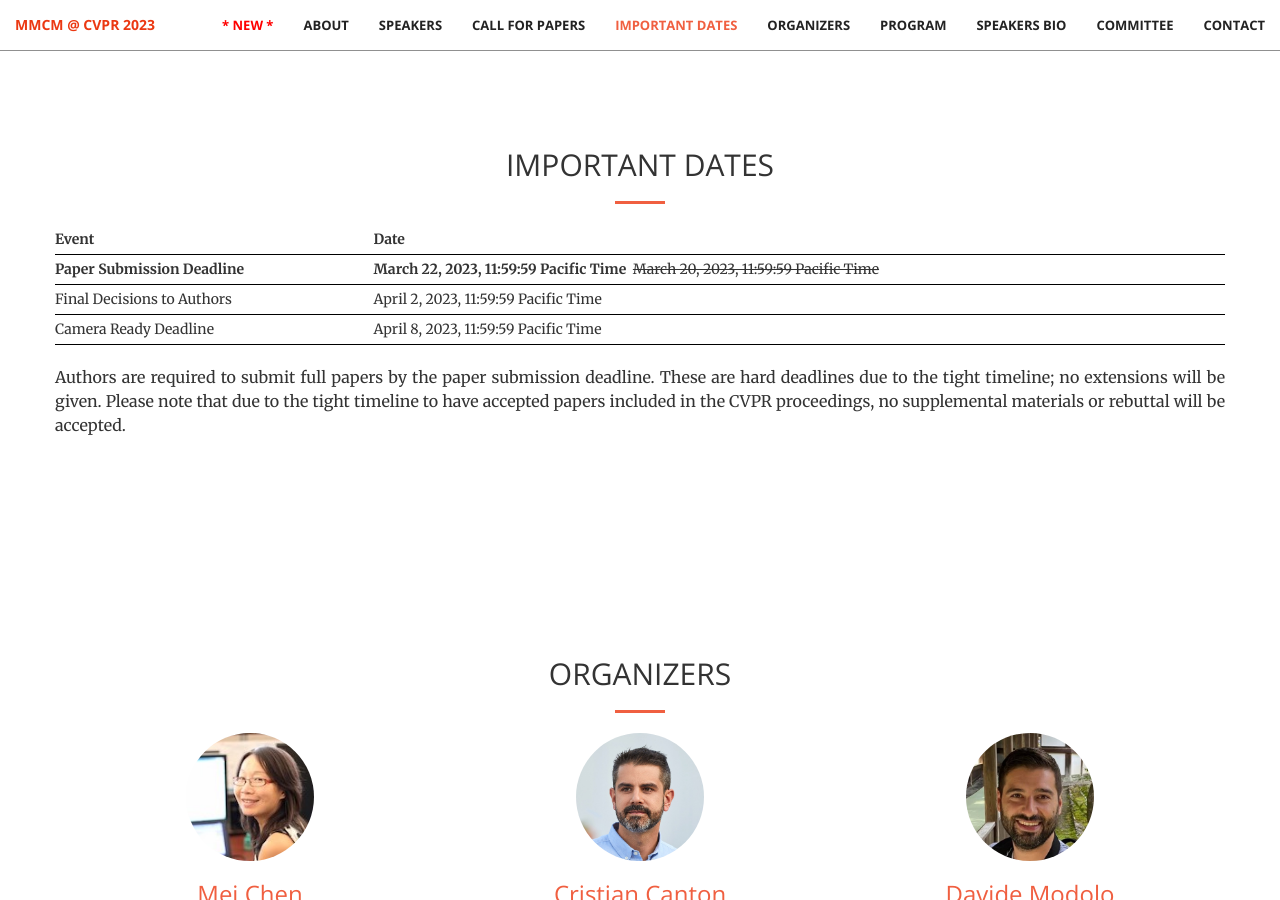
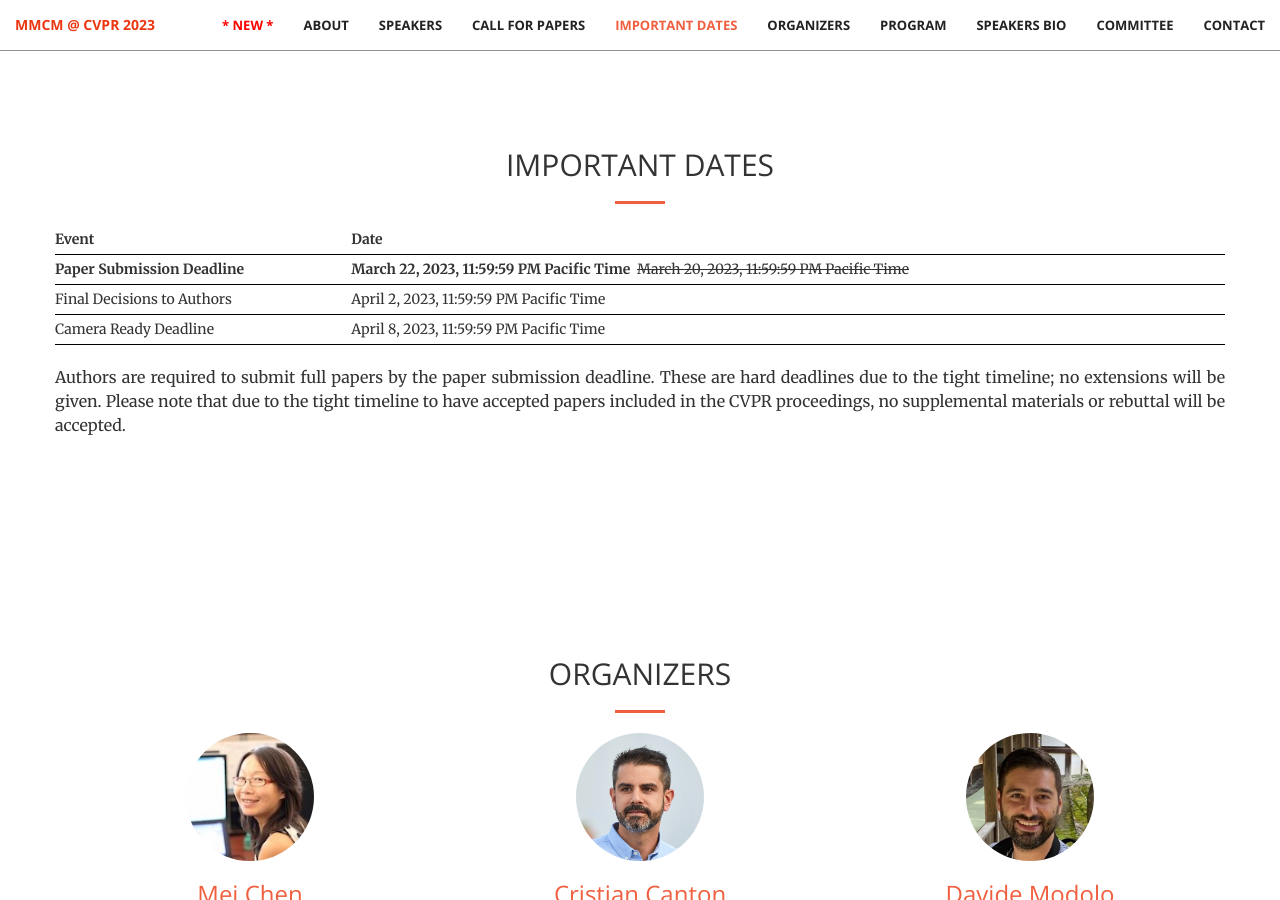
Before and after one commit to multimodal-content-moderation/multimodal-content-moderation.github.io, a Jekyll site: the page built from index.html, in a window 1280 px wide and 900 px high, scrolled down 3891 px. Built offline with Jekyll 4.4.1, drawn with Linux system fonts in a browser that asks for light colours.

```diff
--- a/_includes/dates.html
+++ b/_includes/dates.html
@@ -19,15 +19,15 @@
             		</tr>
             		<tr style="border-bottom: 1px solid black; height: 30px">
             			<td><b>Paper Submission Deadline</b></td>
-            			<td><b>March 22, 2023, 11:59:59 Pacific Time</b>&nbsp;&nbsp;<s>March 20, 2023, 11:59:59 Pacific Time</s></td>
+            			<td><b>March 22, 2023, 11:59:59 PM Pacific Time</b>&nbsp;&nbsp;<s>March 20, 2023, 11:59:59 PM Pacific Time</s></td>
             		</tr>
                     <tr style="border-bottom: 1px solid black; height: 30px">
             			<td>Final Decisions to Authors</td>
-            			<td>April 2, 2023, 11:59:59 Pacific Time</td>
+            			<td>April 2, 2023, 11:59:59 PM Pacific Time</td>
             		</tr>
                     <tr style="border-bottom: 1px solid black; height: 30px">
             			<td>Camera Ready Deadline</td>
-            			<td>April 8, 2023, 11:59:59 Pacific Time</td>
+            			<td>April 8, 2023, 11:59:59 PM Pacific Time</td>
             		</tr>
                 </tbody>
             </table>
```
